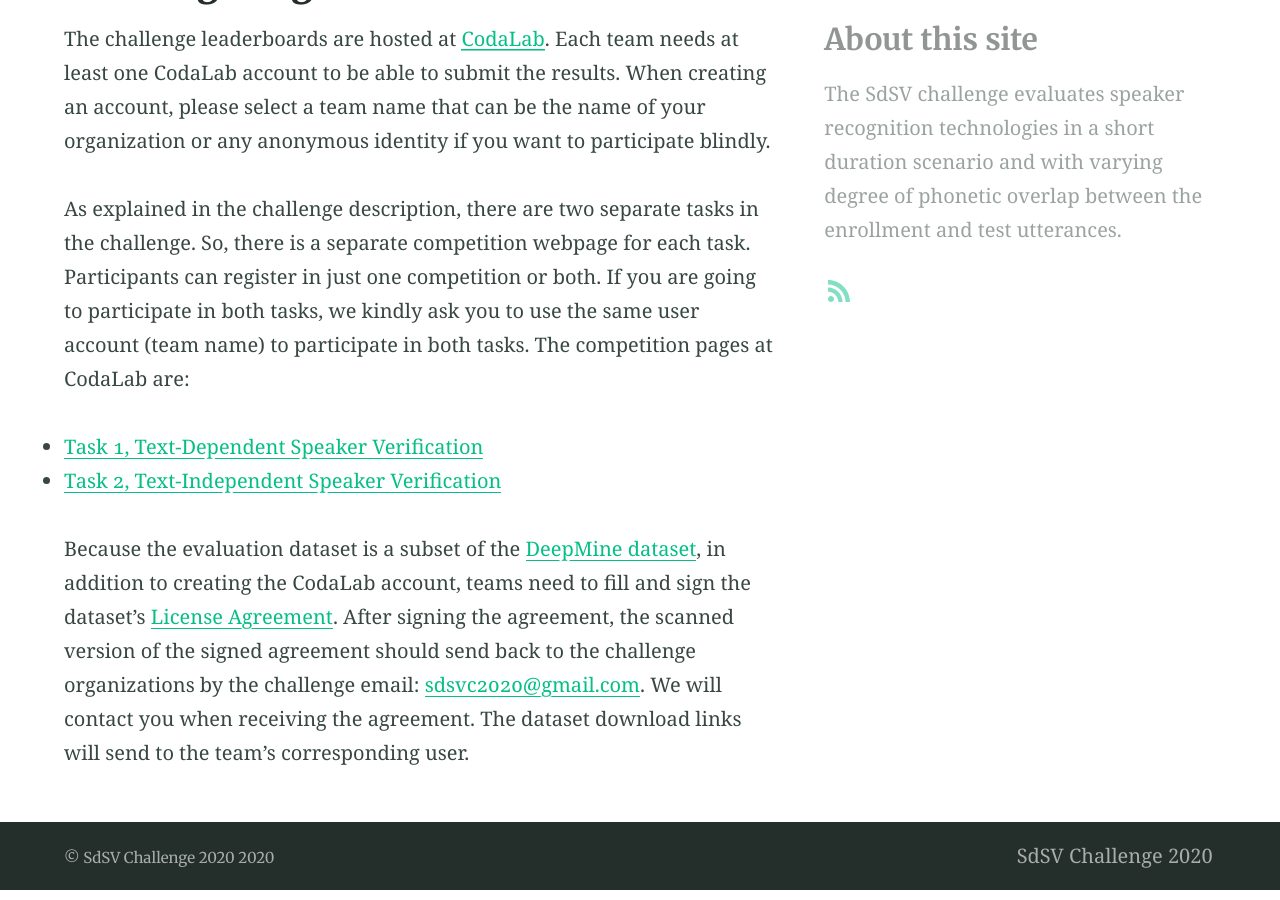
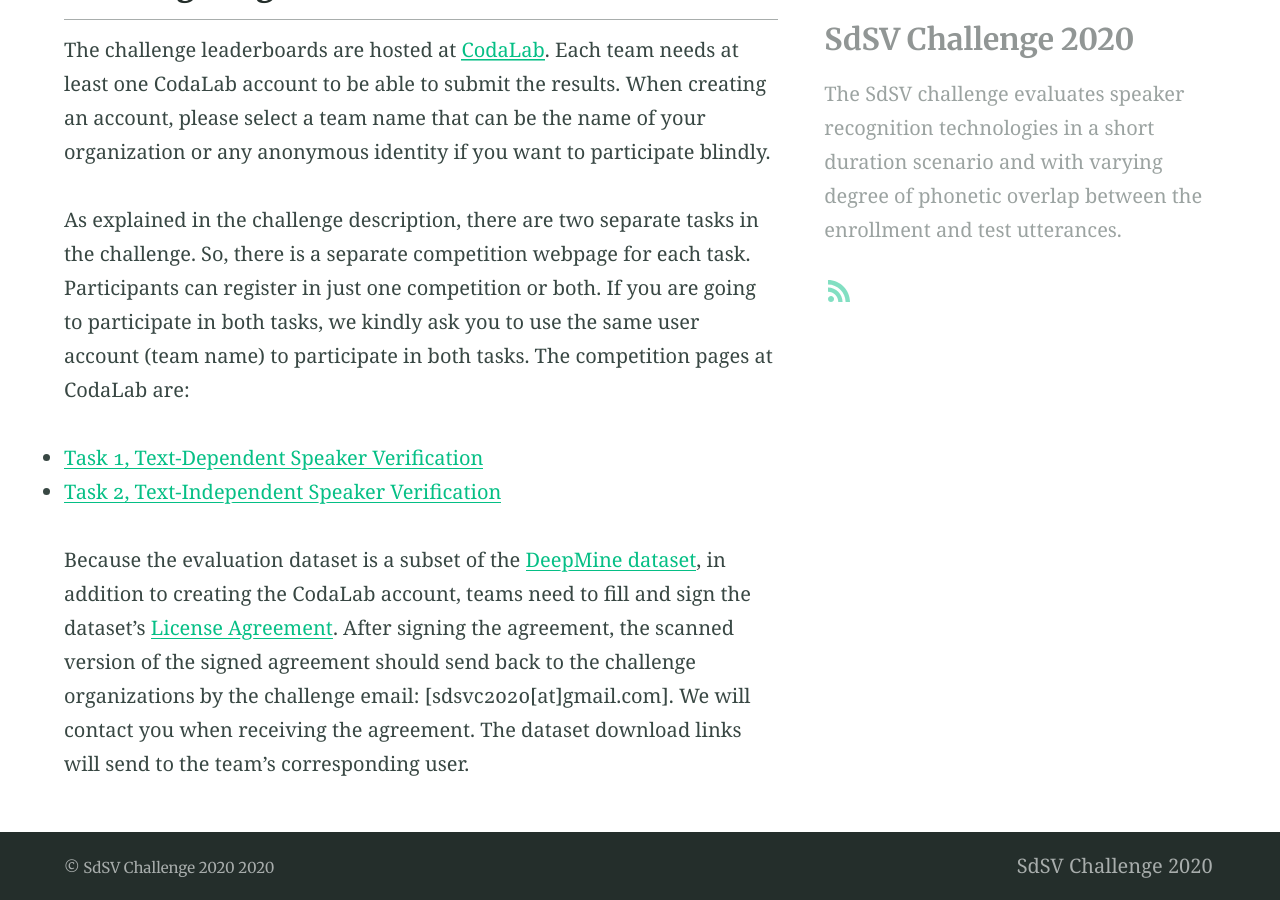
Before and after one commit to SdSVC/sdsvc.github.io, a Jekyll site: the page built from registration.md, in a window 1280 px wide and 900 px high, scrolled down 490 px. Built offline with Jekyll 4.4.1, drawn with Linux system fonts in a browser that asks for light colours; our own code applies the rules of GitHub Pages for plain Markdown files.

Commit message:
Add registration information

```diff
--- a/_includes/site-aside.html
+++ b/_includes/site-aside.html
@@ -7,7 +7,7 @@
 
   {% elsif page.layout == "page" or page.layout == "home" or page.layout == "blog" %}
     <section class="section  section--description">
-      <h3>About this site</h3>
+      <h3>SdSV Challenge 2020</h3>
       <p>{{ site.description }}</p>
       {% include nav-social.html %}
     </section>
--- a/registration.md
+++ b/registration.md
@@ -8,7 +8,7 @@
 aside: True
 ---
 
-Challenge Registration
+### Challenge Registration
 ---
 The challenge leaderboards are hosted at [CodaLab](https://codalab.org/). Each team needs at least one CodaLab account to be able to submit the results. When creating an account, please select a team name that can be the name of your organization or any anonymous identity if you want to participate blindly.
 
@@ -17,4 +17,4 @@
 - [Task 1, Text-Dependent Speaker Verification](https://competitions.codalab.org/competitions/22222)
 - [Task 2, Text-Independent Speaker Verification](https://competitions.codalab.org/competitions/22223)
 
-Because the evaluation dataset is a subset of the [DeepMine dataset](http://data.deepmine.ir/en/), in addition to creating the CodaLab account, teams need to fill and sign the dataset's [License Agreement](/assets/SdSV_Challenge_License_Agreement.pdf). After signing the agreement, the scanned version of the signed agreement should send back to the challenge organizations by the challenge email: [sdsvc2020@gmail.com](mailto:sdsvc2020@gmail.com). We will contact you when receiving the agreement. The dataset download links will send to the team's corresponding user.
+Because the evaluation dataset is a subset of the [DeepMine dataset](http://data.deepmine.ir/en/), in addition to creating the CodaLab account, teams need to fill and sign the dataset's [License Agreement](/assets/SdSV_Challenge_License_Agreement.pdf). After signing the agreement, the scanned version of the signed agreement should send back to the challenge organizations by the challenge email: [sdsvc2020\[at\]gmail.com]. We will contact you when receiving the agreement. The dataset download links will send to the team's corresponding user.
```
Also changed, not shown: index.md (+2 -0 lines), 8 other files.
